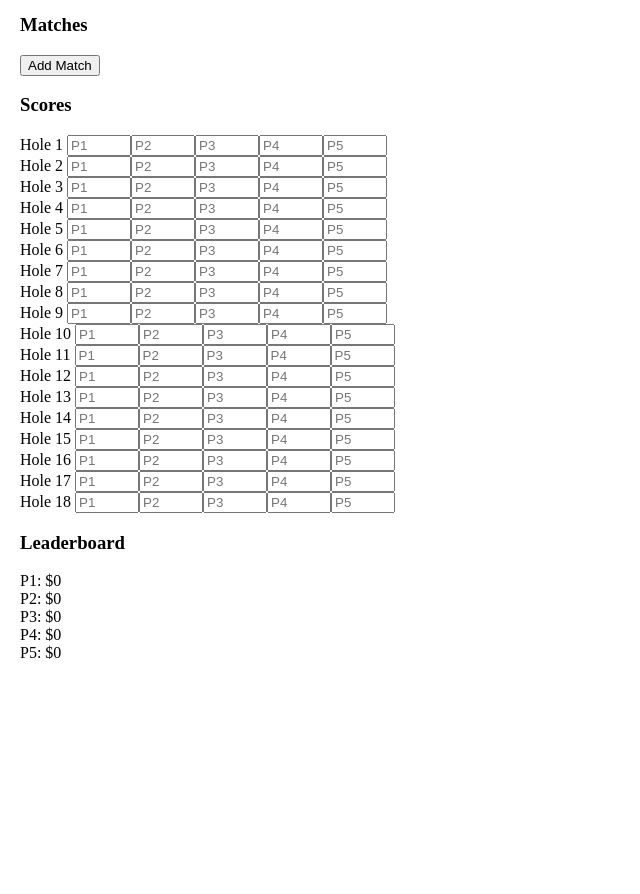
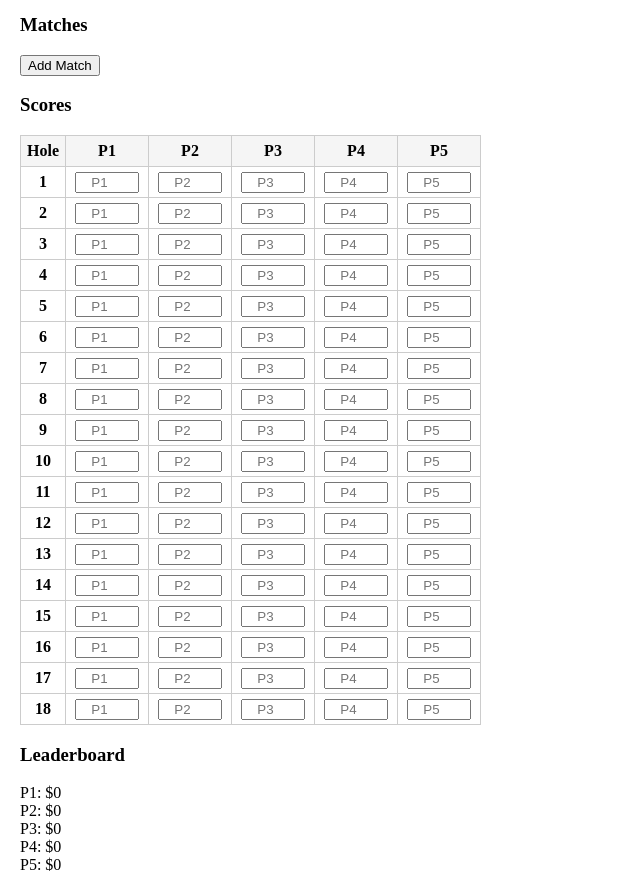
Before and after one commit to lootens-gif/golf-app, a React (Create React App) app: page / in a window 1280 px wide. Shown: the part 2440-3334 px from the top of the page, without its empty margins (0-640 px from the left). Before the commit the page ends 3122 px from the top, so only its background shows below. Built offline with nearby package versions, Linux system fonts and the light colour scheme.

Commit message:
fix scores grid layout for 5 players

```diff
--- a/src/components/ScoresGrid.jsx
+++ b/src/components/ScoresGrid.jsx
@@ -2,21 +2,82 @@ export default function ScoresGrid({ players, scores, onSetScore }) {
   return (
     <div>
       <h3>Scores</h3>
+
+      <div style={{ overflowX: "auto" }}>
+        <table
+          style={{
+            borderCollapse: "collapse",
+            minWidth: 420,
+          }}
+        >
+          <thead>
+            <tr>
+              <th
+                style={{
+                  border: "1px solid #ccc",
+                  padding: 6,
+                  background: "#f5f5f5",
+                }}
+              >
+                Hole
+              </th>
+              {players.map((player) => (
+                <th
+                  key={player.id}
+                  style={{
+                    border: "1px solid #ccc",
+                    padding: 6,
+                    background: "#f5f5f5",
+                    minWidth: 70,
+                    textAlign: "center",
+                  }}
+                >
+                  {player.name}
+                </th>
+              ))}
+            </tr>
+          </thead>
+
+          <tbody>
             {Array.from({ length: 18 }, (_, i) => i + 1).map((hole) => (
-        <div key={hole}>
-          Hole {hole}{" "}
+              <tr key={hole}>
+                <td
+                  style={{
+                    border: "1px solid #ccc",
+                    padding: 6,
+                    textAlign: "center",
+                    fontWeight: "bold",
+                  }}
+                >
+                  {hole}
+                </td>
+
                 {players.map((player) => (
+                  <td
+                    key={player.id}
+                    style={{
+                      border: "1px solid #ccc",
+                      padding: 4,
+                      textAlign: "center",
+                    }}
+                  >
                     <input
-              key={player.id}
                       type="number"
                       placeholder={player.name}
                       value={scores[hole]?.[player.id] ?? ""}
                       onChange={(e) => onSetScore(hole, player.id, e.target.value)}
-              style={{ width: 56 }}
+                      style={{
+                        width: 56,
+                        textAlign: "center",
+                      }}
                     />
+                  </td>
                 ))}
+              </tr>
+            ))}
+          </tbody>
+        </table>
       </div>
-      ))}
     </div>
   );
 }
```
Lines whose indentation alone changed are shown as unchanged.
